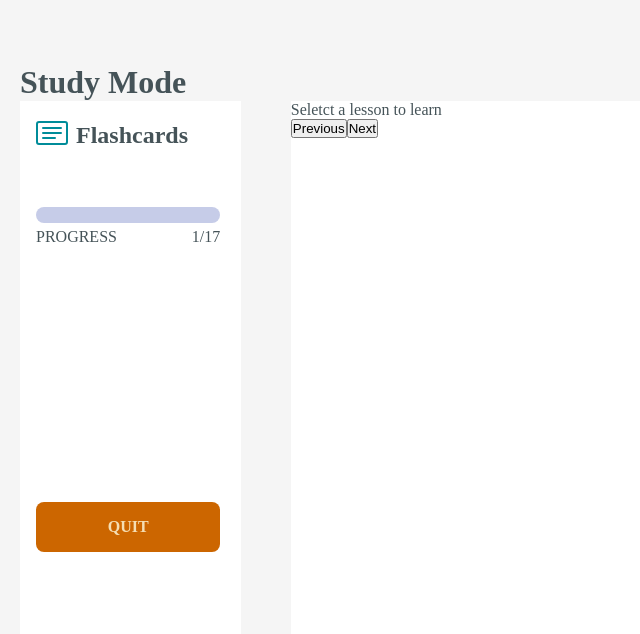
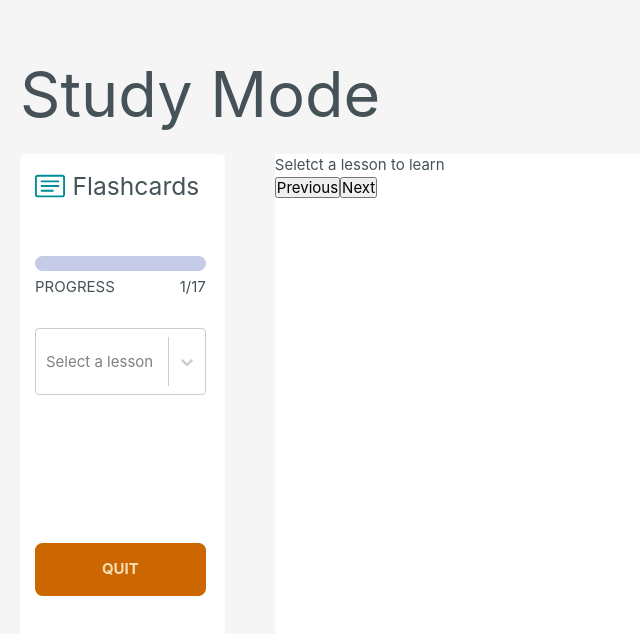
Before and after one commit to nhussaini/essential-words-toefl, a React (Create React App) app: page /learn in a window 1280 px wide. Shown: the top 634 px of the page, without its empty margins (0-640 px from the left). Built offline with nearby package versions, Linux system fonts and the light colour scheme.

Commit message:
styling the controls-container

```diff
--- a/package.json
+++ b/package.json
@@ -15,7 +15,8 @@
     "react-helmet": "^6.1.0",
     "react-icons": "^3.10.0",
     "react-router-dom": "^5.2.0",
-    "react-scripts": "3.4.1"
+    "react-scripts": "3.4.1",
+    "react-select": "^3.1.0"
   },
   "scripts": {
     "start": "react-scripts start",
--- a/public/index.html
+++ b/public/index.html
@@ -24,6 +24,11 @@
       work correctly both with client-side routing and a non-root public URL.
       Learn how to configure a non-root public URL by running `npm run build`.
     -->
+     <!-- Compiled and minified CSS -->
+    <link rel="stylesheet" href="https://cdnjs.cloudflare.com/ajax/libs/materialize/1.0.0/css/materialize.min.css">
+
+    <!-- Compiled and minified JavaScript -->
+    <script src="https://cdnjs.cloudflare.com/ajax/libs/materialize/1.0.0/js/materialize.min.js"></script>
     <title>React App</title>
   </head>
   <body>
--- a/src/components/Learn.js
+++ b/src/components/Learn.js
@@ -1,29 +1,51 @@
-import React from 'react'
+import React, { Component } from 'react'
 import { Helmet } from 'react-helmet';
 import { Link } from 'react-router-dom';
 import { BsCardText } from "react-icons/bs";
+import Select from 'react-select'
 
-export default function Learn() {
+
+
+
+
+const options = [
+    {label:'Lesson 1', value: 'Lesson 1'},
+    {label:'Lesson 2', value: 'Lesson 2'},
+    {label:'Lesson 3', value: 'Lesson 3'}
+];
+
+class Learn extends Component  {
+
+
+    render(){
     return (
         <>
         <Helmet>
             <title>Learn Page</title>
         </Helmet>
         <div className="main-page">
+        <div className="input-field col s12">
+
+  </div>
         <h1>Study Mode</h1>
          <main className="main-content">
-                <div className="controls">
-                    <h2><span className="icon"><BsCardText /></span><span className="card">Flashcards</span></h2>
-                    <div className="progress">
+                <div className="controls-container">
+                    <h5><span className="flashcard-icon"><BsCardText /></span><span className="flashcard-name">Flashcards</span></h5>
+
+                    <div className="progress-container">
                         <div className="progress-bar"></div>
                         <div className="progress-text">
                         <span className="progress-word">progress</span> <span className="progress-number">1/17</span>
                         </div>
                     </div>
+                    <div className="select-container">
+                        <Select
+                         options={options}
+                         className="select-lesson"
+                         placeholder="Select a lesson"
+                         />
+                    </div>
 
-                    <p>
-                        <span className="mdi mdi-lightbulb-on-outline mdi-24px lifeline-icon"></span>
-                    </p>
                     <div className="quit">
                     <Link to="/" className="quit-button">quit</Link>
                     </div>
@@ -46,3 +68,6 @@ export default function Learn() {
 
     )
 }
+}
+
+export default Learn;
--- a/src/styles/components/_learn.scss
+++ b/src/styles/components/_learn.scss
@@ -19,32 +19,33 @@ body{
 
 
 
-        .controls{
+        .controls-container{
             width: 20%;
             margin-right: 50px;
             margin-left: 20px;
             padding-left: 1rem;
             background-color: white;
+            border-radius: 5px;
             h2{
                 margin-top: 1rem;
             }
-            .icon {
+            .flashcard-icon {
                 color: $darkcyan;
                 font-size: 2rem;
                 margin-right: .5rem;
 
             }
-            .card{
+            .flashcard-name{
                 position: relative;
                 top: -6px;
             }
-            .progress .progress-bar{
+            .progress-container .progress-bar{
                 height: 1rem;
                 width: 90%;
                 background-color: $lightsteelblue;
                 border-radius: 0.5rem;
             }
-            .progress{
+            .progress-container{
                 margin-top: 50px;
                 .progress-text{
                     width: 90%;
@@ -61,7 +62,7 @@ body{
                  padding: 1rem 0;
             text-transform: uppercase;
             font-weight: bold;
-            margin-top: 16rem;
+            margin-top: 14rem;
             text-decoration: none;
             text-align: center;
             border-radius: 0.5rem;
@@ -83,5 +84,12 @@ body{
             width: 60%;
             background-color: white;
         }
+        .select-container{
+            width: 90%;
+            margin-top: 2rem;
+            .select-lesson{
+                height: 5px;
+            }
+        }
     }
 }
```
Also changed, not shown: 1 other file (tests, documents, lock files or other folders).
